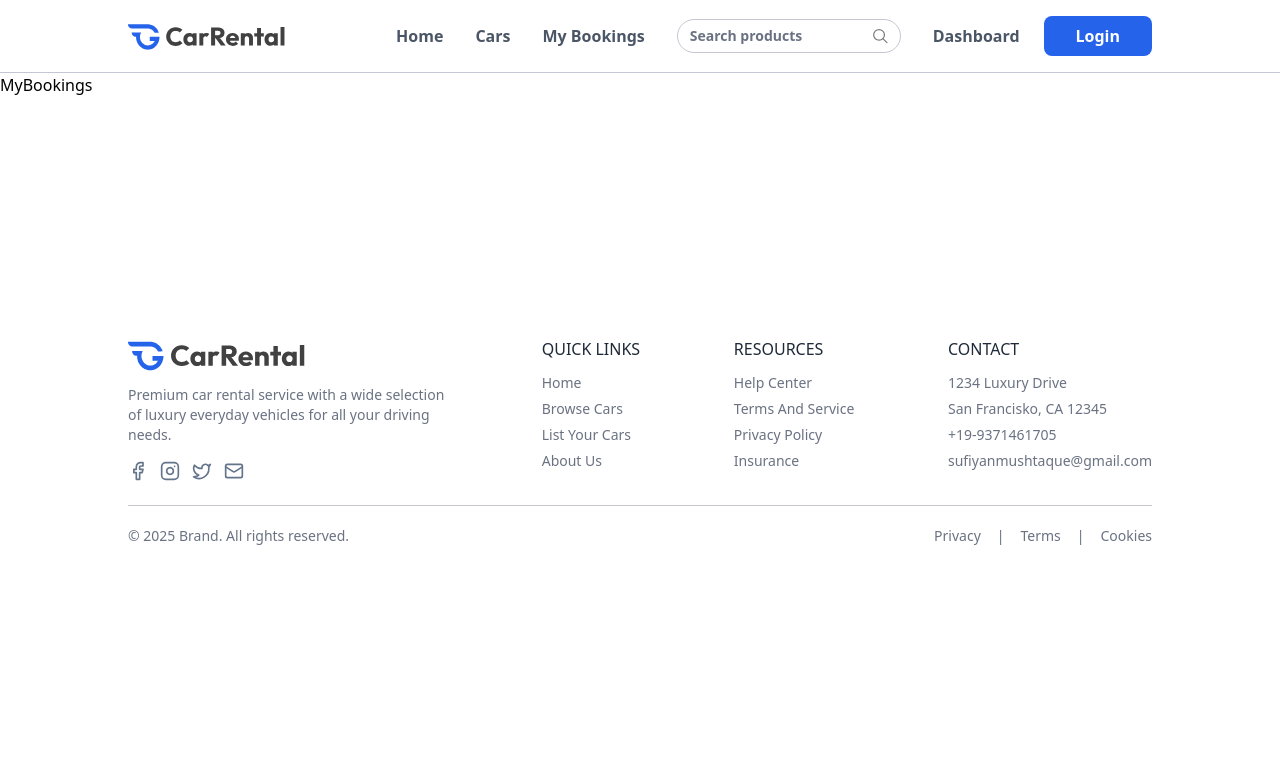
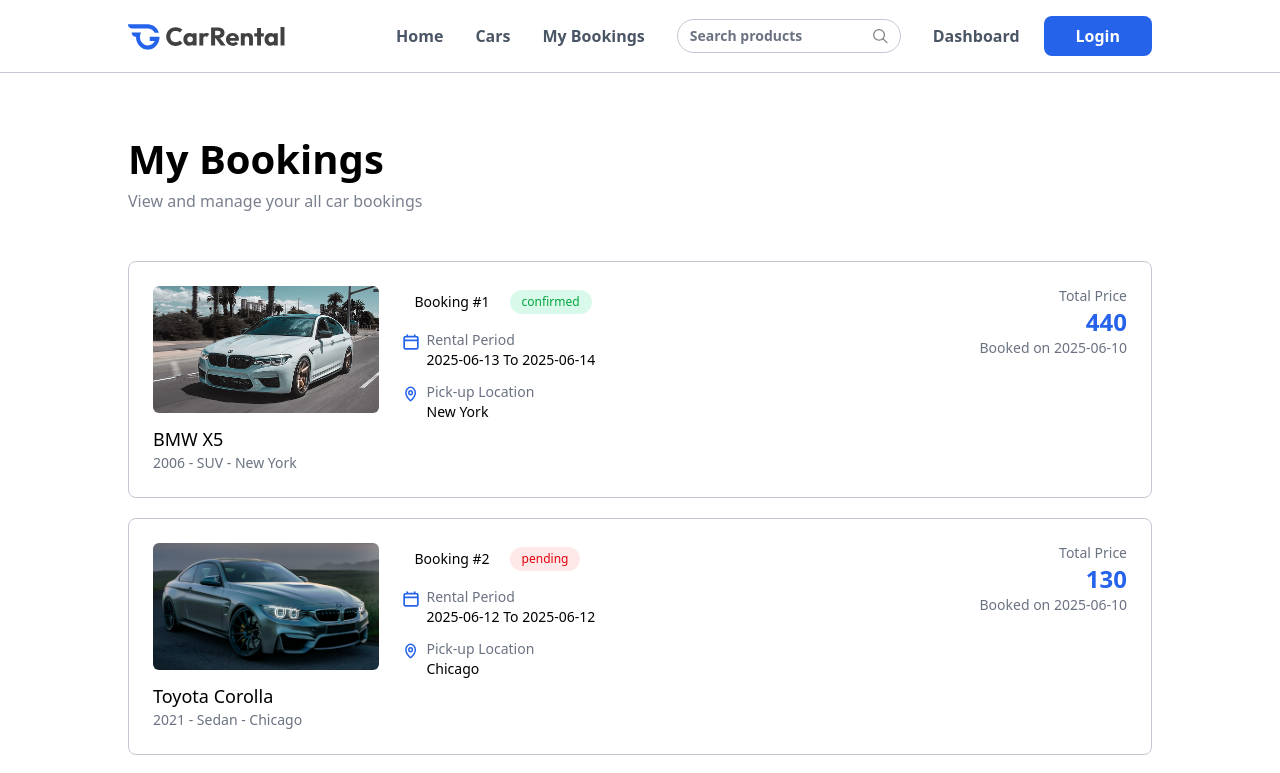
Before and after one commit to Shaikh-Sufiyan-007/CARRENTAL, a React (Vite) app in the folder client/: page /my-bookings in a window 1280 px wide. Shown: the top 773 px of the page. Built offline with nearby package versions, Linux system fonts and the light colour scheme.

Commit message:
1 - building My Bookings Page

```diff
--- a/client/src/pages/MyBookings.jsx
+++ b/client/src/pages/MyBookings.jsx
@@ -1,8 +1,73 @@
-import React from 'react'
+import React, { useEffect, useState } from 'react'
+import { assets, dummyMyBookingsData } from '../assets/assets'
+import Title from '../components/Title'
 
 const MyBookings = () => {
+  const [Bookings, setBookings] = useState([])
+
+  const currency = import.meta.env.VITE_CURRENCY
+
+  const fetchMyBookings = async() => {
+    setBookings(dummyMyBookingsData)
+  }
+
+  useEffect(() => {
+    fetchMyBookings()
+  }, [])
   return (
-    <div>MyBookings</div>
+    <div className='px-6 md:px-16 lg:px-24 xl:px-32 2xl:px-48 mt-16 text-sm max-w-7xl'>
+      <Title title="My Bookings" subTitle="View and manage your all car bookings" align="left" />
+
+      <div>
+        {Bookings.map((booking, index) => (
+          <div key={booking._id} className='grid grid-cols-1 md:grid-cols-4 gap-6 p-6 border border-borderColor rounded-lg mt-5 first:mt-12'>
+            {/* Car Image + Info */}
+            <div className='md:col-span-1'>
+              <div className='rounded-md overflow-hidden mb-3'>
+                <img src={booking.car.image} alt="" className='w-full h-auto object-cover aspect-video' />
+              </div>
+
+              <p className='text-lg font-medium mt-2'>{booking.car.brand} {booking.car.model}</p>
+
+              <p className='text-gray-500'>{booking.car.year} - {booking.car.category} - {booking.car.location}</p>
+            </div>
+
+            {/* Booking info */}
+            <div className='md:col-span-2'>
+              <div className='flex items-center gap-2'>
+                <p className='px-3 py-1.5 bglight rounded'>Booking #{index + 1}</p>
+                <p className={`px-3 py-1 text-xs rounded-full ${booking.status === "confirmed" ? "bg-green-400/15 text-green-600" : "bg-red-400/15 text-red-600"}`}>{booking.status}</p>
+              </div>
+
+              <div className='flex items-start gap-2 mt-3'>
+                <img src={assets.calendar_icon_colored} alt="" className='w-4 h-4 mt-1' />
+                <div>
+                  <p className='text-gray-500'>Rental Period</p>
+                  <p>{booking.pickupDate.split("T")[0]} To {booking.returnDate.split("T")[0]}</p>
+                </div>
+              </div>
+
+              <div className='flex items-start gap-2 mt-3'>
+                <img src={assets.location_icon_colored} alt="" className='w-4 h-4 mt-1' />
+                <div>
+                  <p className='text-gray-500'>Pick-up Location</p>
+                  <p>{booking.car.location}</p>
+                </div>
+              </div>
+            </div>
+
+            {/* Price */}
+            <div className='md:col-span-1 flex flex-col justify-between gap-6'>
+              <div className='text-sm text-gray-500 text-right'>
+                <p>Total Price</p>
+                <h1 className='text-2xl font-semibold text-primary'>{currency}{booking.price}</h1>
+                <p>Booked on {booking.createdAt.split("T")[0]}</p>
+              </div>
+            </div>
+          </div>
+        ))}
+      </div>
+    </div>
   )
 }
 
```
